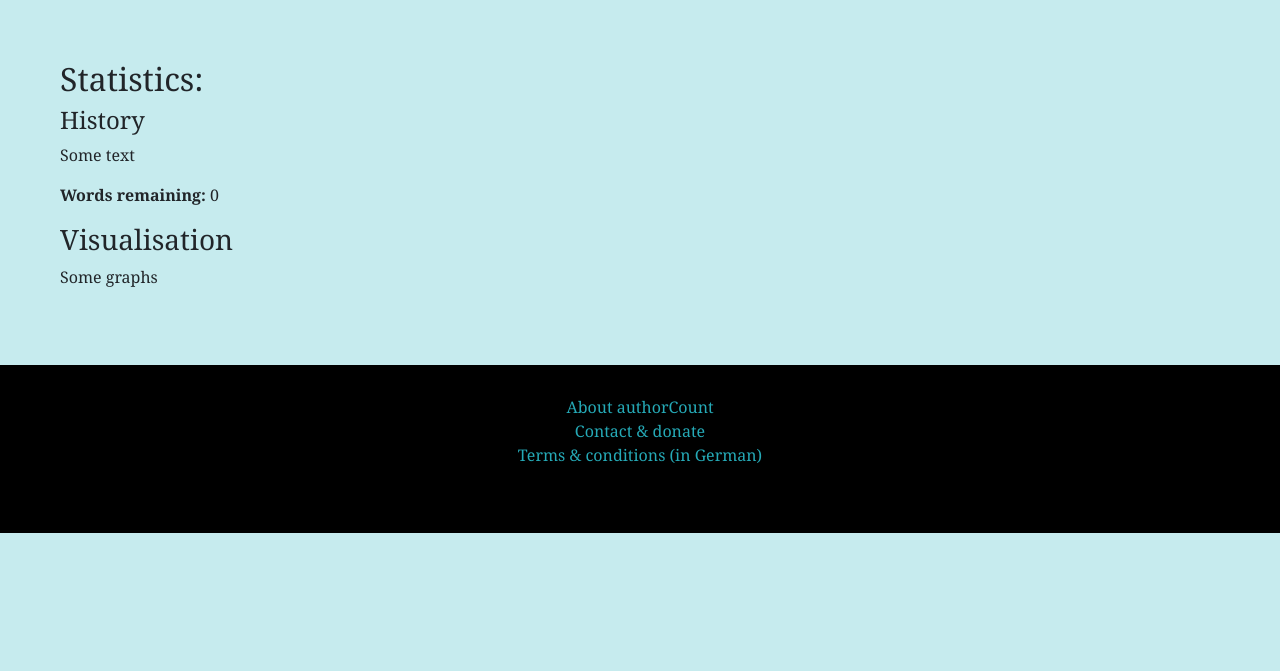
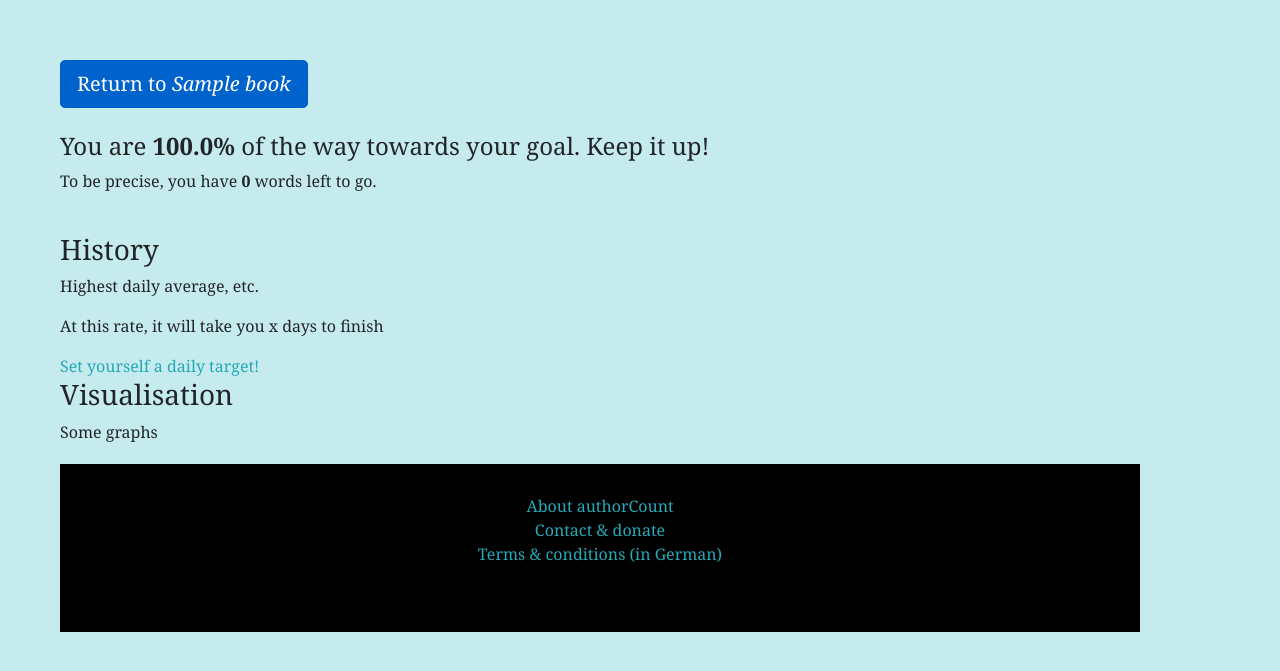
Before and after one commit to rosamundm/author-stats, a Django app: page /mybooks/1/stats in a window 1280 px wide. Shown: the part 71-742 px from the top of the page. Run offline with Django 3.2, Linux system fonts and the light colour scheme; tables that the repository leaves empty hold one stand-in row (values such as "Sample post"); some libraries are stand-ins or nearby versions.

Commit message:
changed templates

```diff
--- a/mysite/mybooks/models.py
+++ b/mysite/mybooks/models.py
@@ -41,7 +41,7 @@ class Book(models.Model):
     def words_remaining_pc(self):
         words_by_100 = self.wordcount * 100
         remaining_pc = words_by_100 / self.goalwordcount
-        return remaining_pc
+        return round(remaining_pc, 2)
 
     # words written since last time:
     def words_added(wordcount, added):
@@ -54,10 +54,6 @@ class Book(models.Model):
         if wordcount and deleted:
             wordcount -= deleted
         return wordcount
-
-
-
-
 
 
 
@@ -76,10 +72,6 @@ def words_per_day(wordcount, goalwordcount):
 
     # use Pandas to find average per day!
 
-    PSEUDOCODE:
-
-    Book.wordcount.get.all()
-    -> put these into a list
 
 
     for w in list:
@@ -88,9 +80,32 @@ def words_per_day(wordcount, goalwordcount):
         [show variable in template] <--- should have name like "wordsinweek", "wordsinday"
 
 
-Book.objects.values_list("wordcount")
+
+# filter results in last 7 days:
+
+items = Book.objects.filter(
+               last_updated__lte=datetime.datetime.today(),
+               last_updated__gt=datetime.datetime.today()-datetime.timedelta(days=30)).\
+    values('last_updated').annotate(count=Count('id'))
+
+    for item in items:
+        blah blah blah
 
 
 
 
-    """
+start_date = datetime.date.today() - datetime.timedelta(days=7)
+update = Book.objects.filter(last_updated=start_date, wordcount=wordcount)
+updates = updates.annotate(count=Count("id")).values("last_updated").order_by("last_updated")
+if len(updates) < 7:
+    update_list = list(updates)
+    dates = set([(datetime.date.today() - datetime.timedelta(days=i)) for i in range(6)])
+    update_set = set([u["last_updated"] for u in updates])
+    for date in (update_set - dates):
+        update_list.append({"last_updated": date, "count": 0})
+    update_list = sorted(update_list, key=lambda item: item["last_updated"])
+else:
+    update_list = updates
+
+
+"""
--- a/mysite/mybooks/static/mybooks/css/base.css
+++ b/mysite/mybooks/static/mybooks/css/base.css
@@ -55,3 +55,7 @@ a:hover {
         background-color: #25A9B6;
 
 }
+
+.pc {
+   color: pink;
+}
--- a/mysite/mybooks/templates/mybooks/stats.html
+++ b/mysite/mybooks/templates/mybooks/stats.html
@@ -6,35 +6,38 @@
 
 
 <div class="container">
-  <h2>Statistics:</h2>
+  <a href="{% url 'book_detail' book.pk %}" class="btn btn-primary btn-lg active" role="button" aria-pressed="true">Return to <em>{{book.title}}</em></a>
+   <br>
+   <br>
+     <h4>You are <strong>{{book.words_remaining_pc}}%</strong> of the way towards your goal. Keep it up!</h4>
+       <p>To be precise, you have <strong>{{book.words_remaining}}</strong> words left to go.</p>
+     <br>
 
     <div class="page-text">
-      <h4>History</h4>
-        <p>Some text</p>
+      <h3>History</h3>
+        <p>Highest daily average, etc.</p>
+        <p>At this rate, it will take you x days to finish</p>
+        <a href="#">Set yourself a daily target!</a>
 
-        <p><strong>Words remaining:</strong> {{book.words_remaining}}</p>
+      <br>
+
+
+      <div id="count-history">
+
+        <!--
+         {% for wordcount in wordcounts %}
+           {{ update.date_added }}: {{ update.wordcount }}
+            * date of last update
+            * wordcount at that time (get name of function)
+           {% endfor %}
+           -->
 
       <h3>Visualisation</h3>
         <p>Some graphs</p>
 
+    </div>
 
-
-<!--i.e. "stats" is context_object_name:
-
-  {% for stat in stats %}
-         stat.title
-         stat.date_added
-
-         {% some_stat_fn stat.pk} # this is the template tag!
-
-         {% endfor %} -->
-
-
-
-    </div>
 </div>
 
 
-
-
 {% endblock %}
```
Also changed, not shown: mysite/mybooks/templates/mybooks/book_detail.html (+8 -30 lines).
